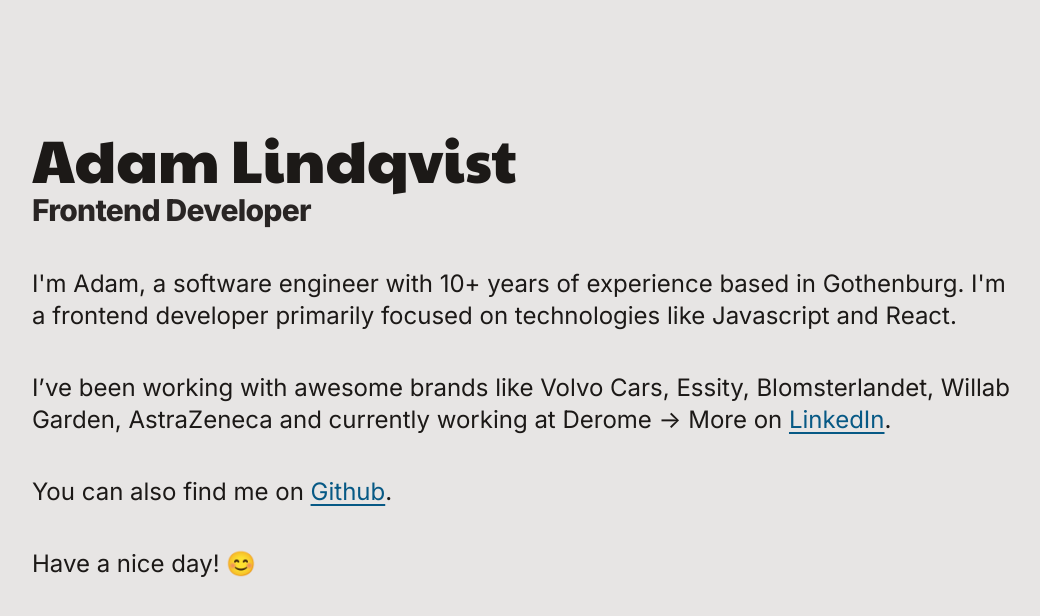
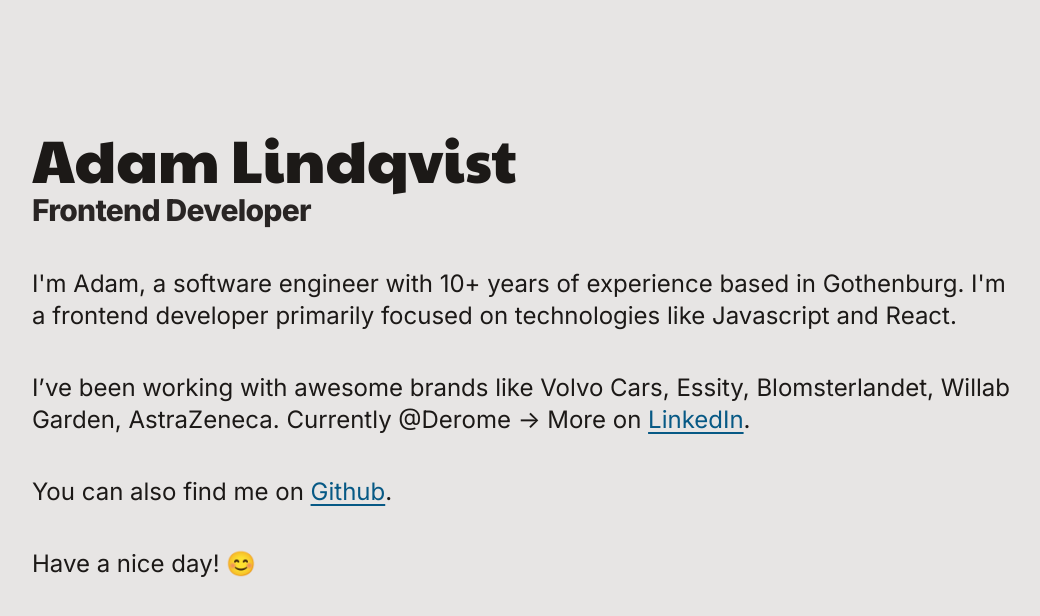
Before and after one commit to adamlindqvist/adamlindqvist.se, a Next.js app: page / in a window 1280 px wide. Shown: the top 616 px of the page, without its empty margins (116-1156 px from the left). Built offline with nearby package versions, Linux system fonts and the light colour scheme.

Commit message:
Update page.js

```diff
--- a/app/page.js
+++ b/app/page.js
@@ -25,7 +25,7 @@
 
             <p>
                 I’ve been working with awesome brands like Volvo Cars, Essity,
-                Blomsterlandet, Willab Garden, AstraZeneca and currently working at Derome -&gt; More on{" "}
+                Blomsterlandet, Willab Garden, AstraZeneca. Currently @Derome -&gt; More on{" "}
                 <a
                     rel="noopener noreferrer"
                     target="_blank"
```
